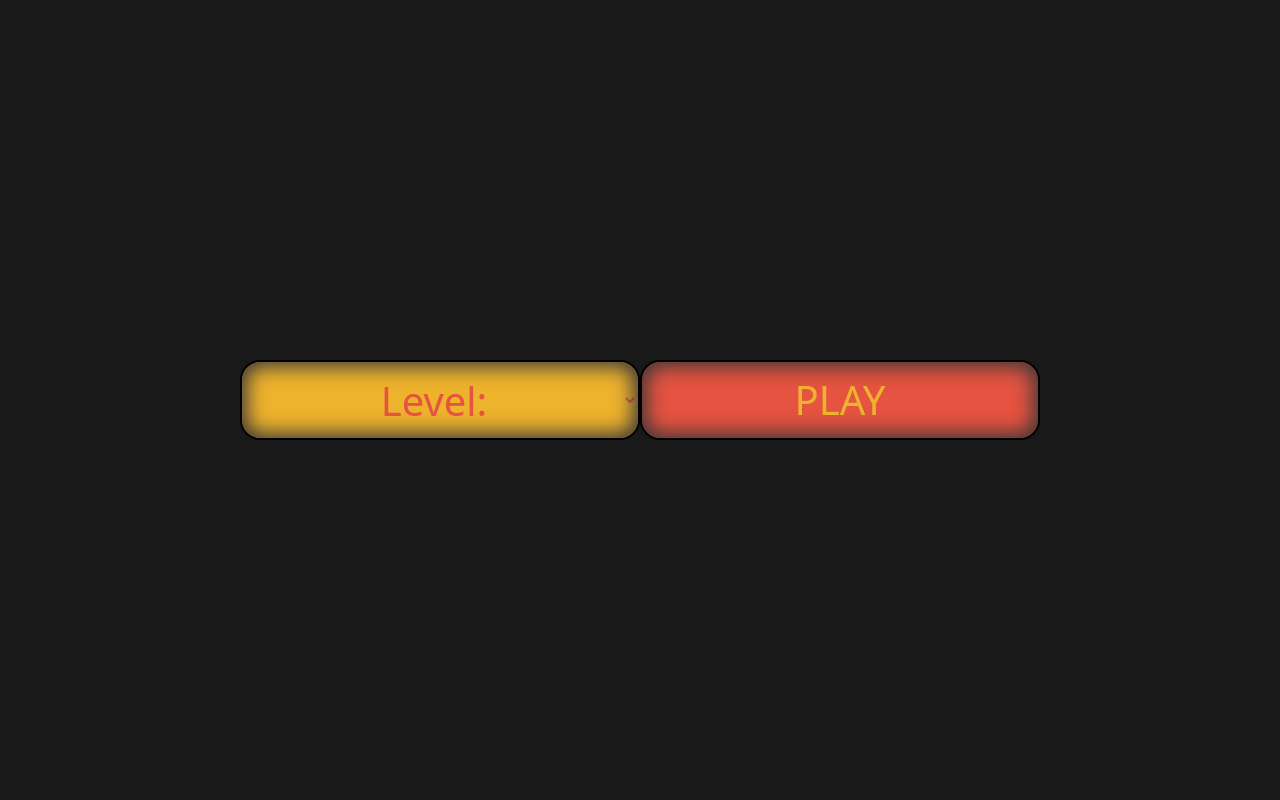
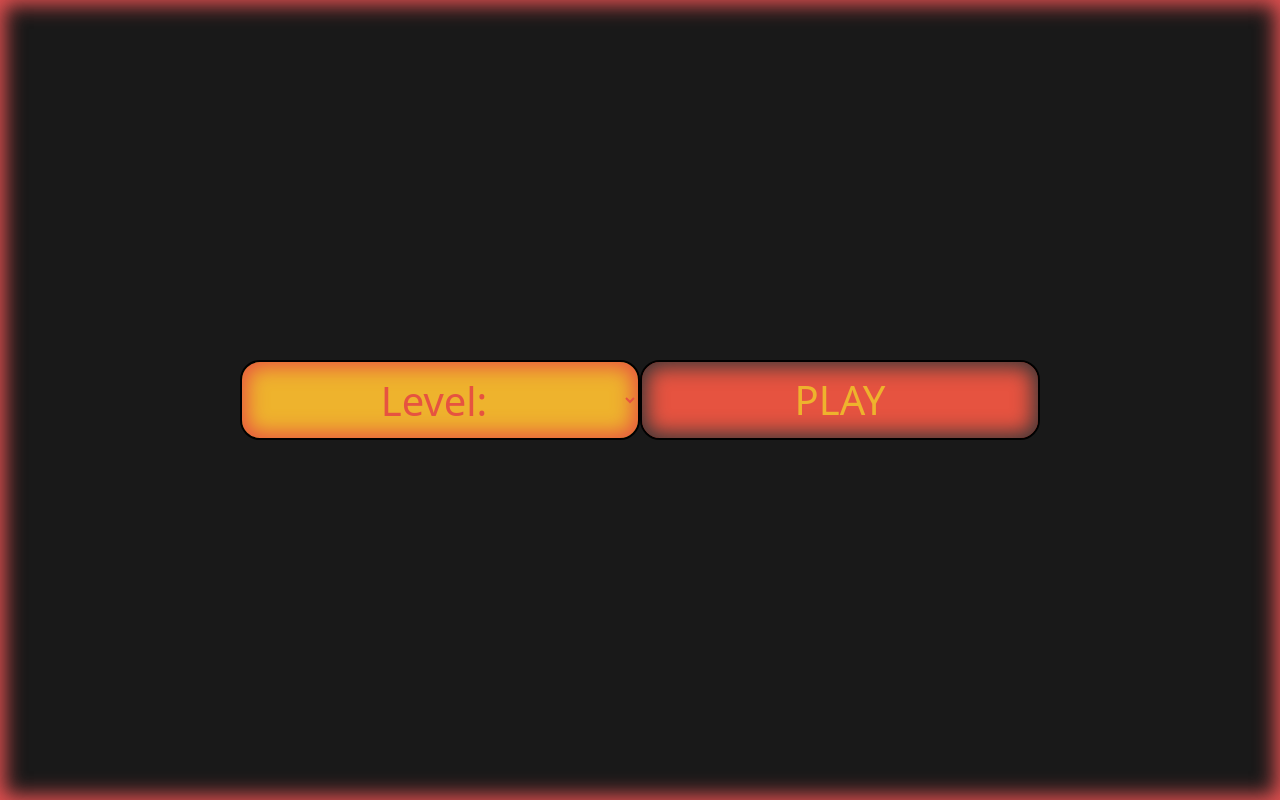
Before and after one commit to simoneaucello/js-campominato-grid, a plain HTML site: page index.html in a window 1280 px wide. Drawn offline with nearby package versions, Linux system fonts and the light colour scheme.

Commit message:
[mod] inset shadow

```diff
--- a/css/style.css
+++ b/css/style.css
@@ -1,6 +1,7 @@
 .main-wrapper{
   background-color: #191919;
   height: 100vh;
+  box-shadow: inset 0px 0px 20px 5px rgb(231, 82, 82);
 }
 
 
@@ -23,7 +24,7 @@
   border-radius: 20px;
   border: 2px solid black;
   font-size: 2.5rem;
-  box-shadow: inset 0px 0px 20px 5px rgb(58, 55, 55);
+  box-shadow: inset 0px 0px 20px 5px #e65340;
   background-color: #eeb32d;
   color: #e65340
 
```
